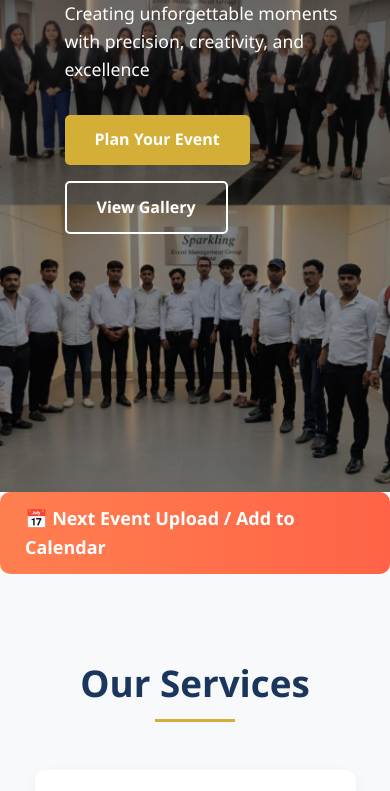
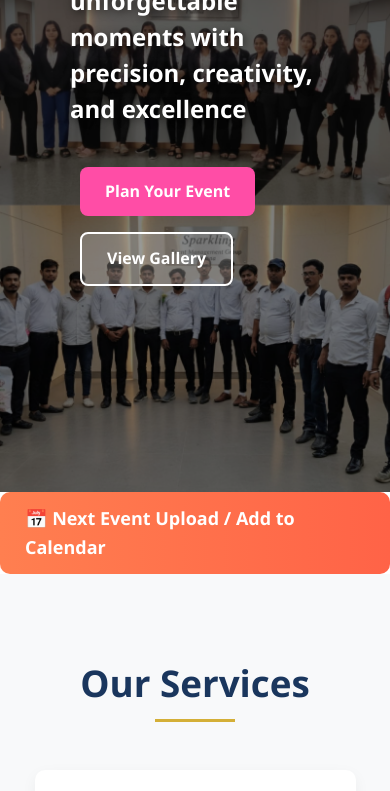
Before and after one commit to sdm420420/sparkingeventmanagement, a plain HTML site: page index.html in a window 390 px wide. Shown: the part 352-1143 px from the top of the page. Drawn offline with Linux system fonts and the light colour scheme.

Commit message:
Update styles.css

```diff
--- a/styles.css
+++ b/styles.css
@@ -383,3 +383,94 @@ html {
 .hero-image {
   display: none; /* अगर आप सिर्फ बैकग्राउंड इमेज चाहते हैं */
 }
+<!-- Home Section -->
+<section id="home" class="hero">
+    <div class="hero-content">
+        <p>Creating unforgettable moments with precision, creativity, and excellence</p>
+        <div class="hero-buttons">
+            <a href="#contact" class="btn btn-primary">Plan Your Event</a>
+            <a href="#gallery" class="btn btn-secondary">View Gallery</a>
+        </div>
+    </div>
+</section>
+
+<style>
+/* Hero Section */
+.hero {
+    position: relative;
+    display: flex;
+    align-items: center;
+    justify-content: center;
+    height: 100vh;
+    background: url('Images/sp1.jpg') no-repeat center center/cover;
+    text-align: center;
+    overflow: hidden;
+}
+
+.hero::before {
+    content: "";
+    position: absolute;
+    top: 0; left: 0;
+    width: 100%; height: 100%;
+    background: rgba(0,0,0,0.5);
+    z-index: 1;
+}
+
+.hero-content {
+    position: relative;
+    z-index: 2;
+    color: white;
+    max-width: 800px;
+    padding: 0 20px;
+}
+
+/* Main Text */
+.hero-content p {
+    font-size: 2rem;
+    font-weight: 700;
+    color: #ffffff;
+    text-shadow: 2px 2px 8px rgba(0,0,0,0.6);
+    margin-bottom: 40px;
+    line-height: 1.5;
+}
+
+/* Buttons */
+.hero-buttons .btn {
+    padding: 12px 25px;
+    margin: 0 10px;
+    border-radius: 8px;
+    font-weight: 600;
+    transition: all 0.3s ease;
+    text-decoration: none;
+}
+
+/* 🎀 Pink Button */
+.btn-primary {
+    background: #ff4da6;
+    color: #fff;
+}
+
+.btn-primary:hover {
+    background: #ff1a8c;
+    transform: translateY(-3px);
+}
+
+/* White Transparent Button */
+.btn-secondary {
+    background: rgba(255,255,255,0.2);
+    color: white;
+    border: 2px solid white;
+}
+
+.btn-secondary:hover {
+    background: rgba(255,255,255,0.4);
+    transform: translateY(-3px);
+}
+
+/* Responsive */
+@media (max-width: 768px) {
+    .hero-content p {
+        font-size: 1.5rem;
+    }
+}
+</style>
```
